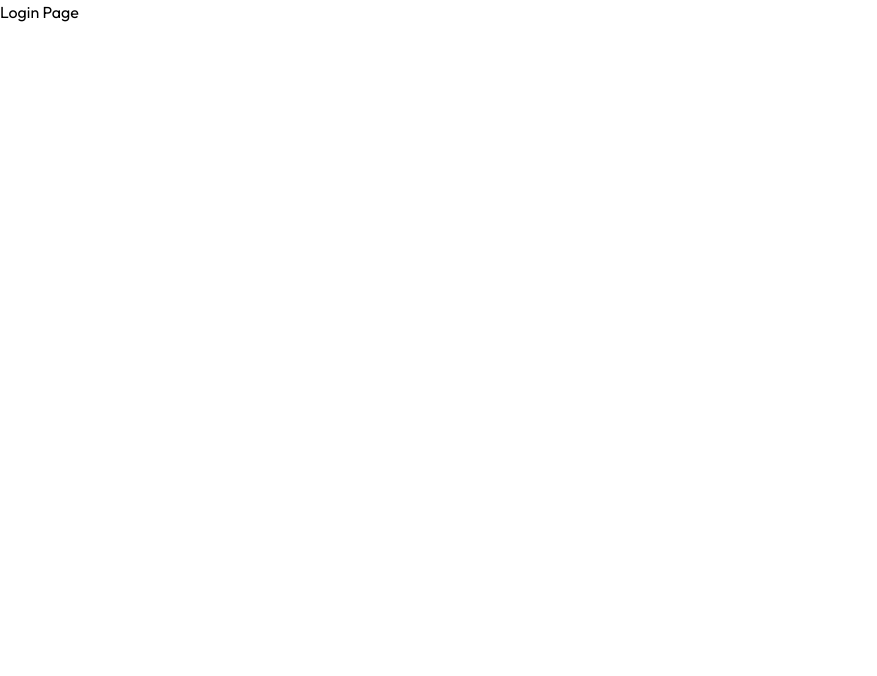
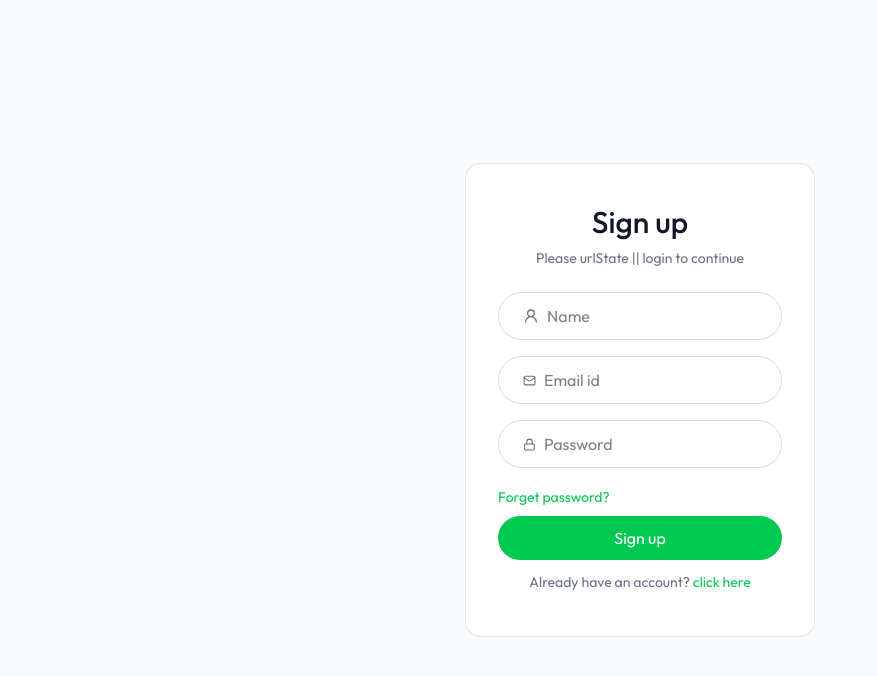
Before and after one commit to tushargupta8954/Resume-Builder, a React (Vite) app in the folder client/: page /login in a window 1280 px wide. Shown: the top 676 px of the page, without its empty margins (0-877 px from the left). Built offline with nearby package versions, Linux system fonts and the light colour scheme; a web font is replaced by a local one.

Commit message:
Created the Login page

```diff
--- a/client/src/pages/Login.jsx
+++ b/client/src/pages/Login.jsx
@@ -1,9 +1,55 @@
+import {Lock, Mail, User2Icon } from 'lucide-react'
 import React from 'react'
 
 const Login = () => {
+
+  const query = new URLSearchParams(window.location.search)
+  const urlState = query.get('state')
+  const [state, setState] = React.useState("urlState || login")
+
+    const [formData, setFormData] = React.useState({
+        name: '',
+        email: '',
+        password: ''
+    })
+
+    const handleSubmit = async (e) => {
+        e.preventDefault()
+
+    }
+
+    const handleChange = (e) => {
+        const { name, value } = e.target
+        setFormData(prev => ({ ...prev, [name]: value }))
+    }
+
   return (
-    <div>
-      <h1>Login Page</h1>
+    <div className='flex justify-center items-center min-h-screen bg-gray-50'>
+       <form onSubmit={handleSubmit} className="sm:w-[350px] w-full text-center border border-gray-300/60 rounded-2xl px-8 bg-white">
+                <h1 className="text-gray-900 text-3xl mt-10 font-medium">{state === "login" ? "Login" : "Sign up"}</h1>
+                <p className="text-gray-500 text-sm mt-2">Please {state} to continue</p>
+                {state !== "login" && (
+                    <div className="flex items-center mt-6 w-full bg-white border border-gray-300/80 h-12 rounded-full overflow-hidden pl-6 gap-2">
+                       <User2Icon size={16} color='#6B7280'/>
+                        <input type="text" name="name" placeholder="Name" className="border-none outline-none ring-0" value={formData.name} onChange={handleChange} required />
+                    </div>
+                )}
+                <div className="flex items-center w-full mt-4 bg-white border border-gray-300/80 h-12 rounded-full overflow-hidden pl-6 gap-2">
+                    <Mail size={13} color='#6B7280'/>
+                    <input type="email" name="email" placeholder="Email id" className="border-none outline-none ring-0" value={formData.email} onChange={handleChange} required />
+                </div>
+                <div className="flex items-center mt-4 w-full bg-white border border-gray-300/80 h-12 rounded-full overflow-hidden pl-6 gap-2">
+                    <Lock size={13} color='#6B7280' />
+                    <input type="password" name="password" placeholder="Password" className="border-none outline-none ring-0" value={formData.password} onChange={handleChange} required />
+                </div>
+                <div className="mt-4 text-left text-green-500">
+                    <button className="text-sm" type="reset">Forget password?</button>
+                </div>
+                <button type="submit" className="mt-2 w-full h-11 rounded-full text-white bg-green-500 hover:opacity-90 transition-opacity">
+                    {state === "login" ? "Login" : "Sign up"}
+                </button>
+                <p onClick={() => setState(prev => prev === "login" ? "register" : "login")} className="text-gray-500 text-sm mt-3 mb-11">{state === "login" ? "Don't have an account?" : "Already have an account?"} <a href="#" className="text-green-500 hover:underline">click here</a></p>
+            </form>
     </div>
   )
 }
```
